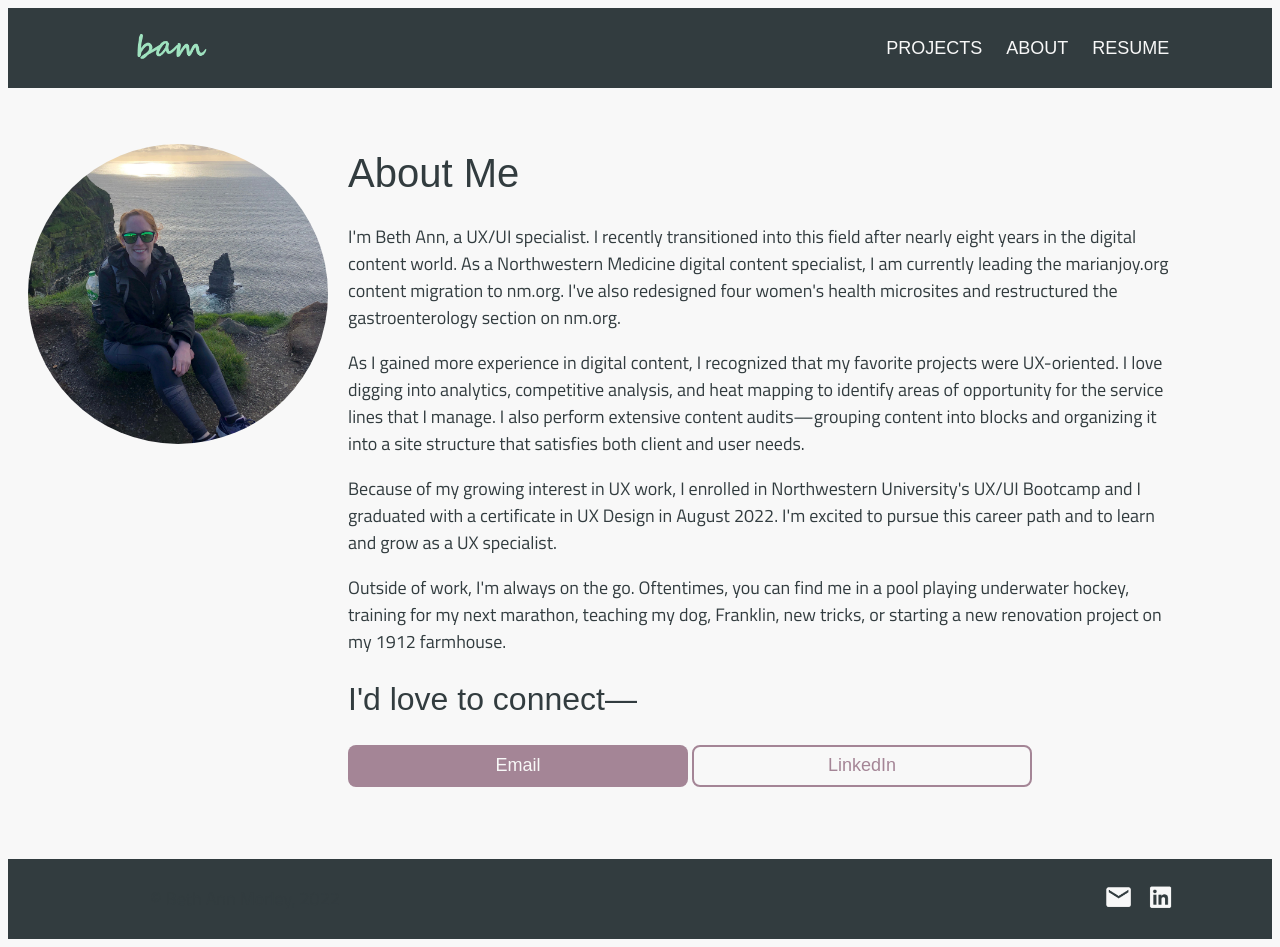
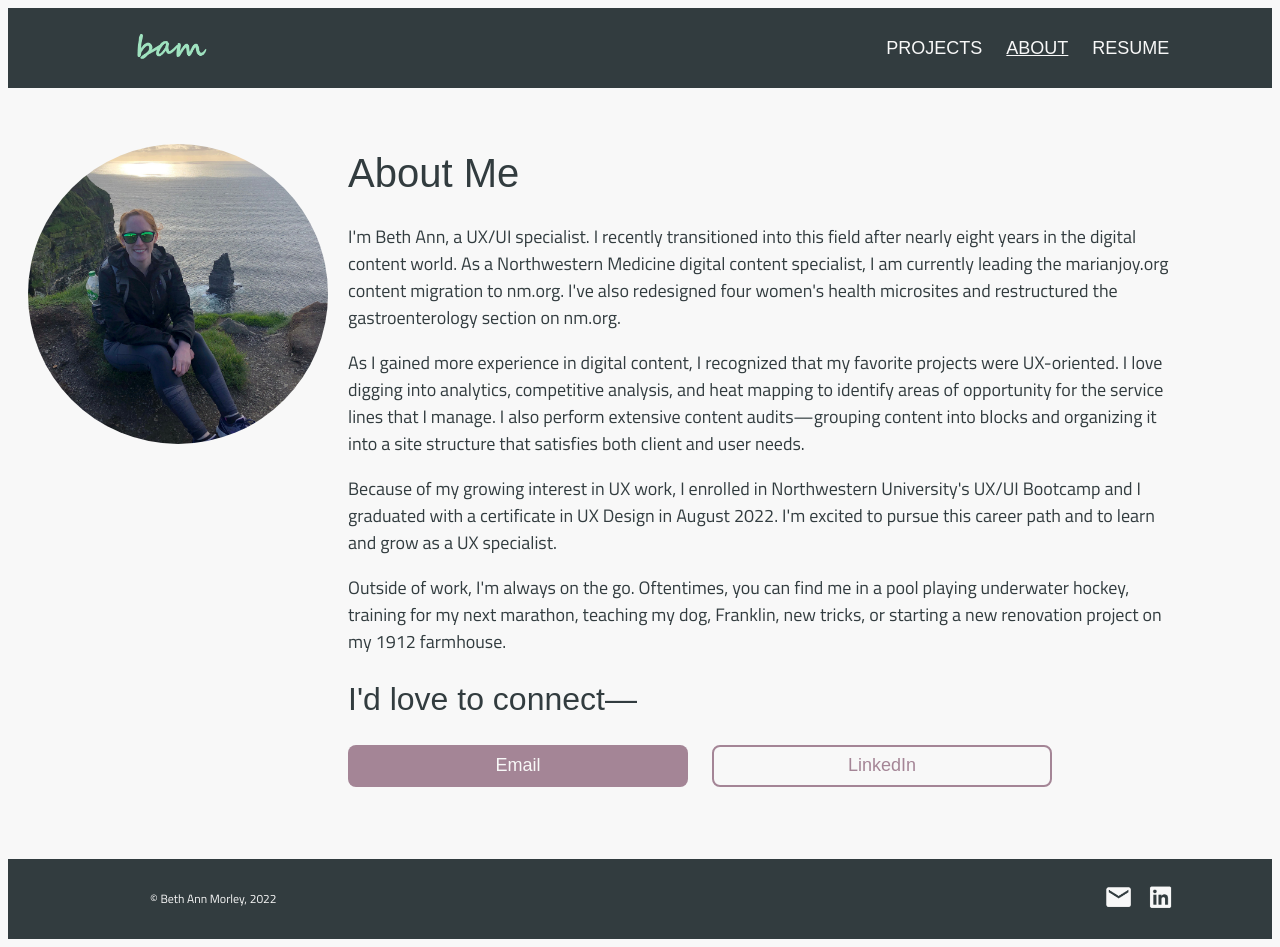
Before and after one commit to Bamorley/UX_UI_HW_17, a plain HTML site: page about.html in a window 1280 px wide. Drawn offline with Linux system fonts and the light colour scheme; a web font is replaced by a local one.

Commit message:
updated nav links

```diff
--- a/about.html
+++ b/about.html
@@ -13,7 +13,7 @@
             <nav>
             <ul>
                 <li><a href=index.html class="navLink">PROJECTS</a></li>
-                <li>ABOUT</li>
+                <li><span style="text-decoration: underline">ABOUT</span></li>
                 <li>RESUME</li>
             </ul>
             </nav>
--- a/css/index.css
+++ b/css/index.css
@@ -154,6 +154,7 @@ button {
     text-align: center;
     font-size: 18px;
     border-radius: 8px;
+    margin-right: 20px;
 }
 button:hover {
     background-color: #C2ADBC;
@@ -183,7 +184,7 @@ footer {
     align-items: center;
     justify-content: space-between;
 }
-.copyright {
+.copyright p {
     margin-left: 142px;
     color: #F8F8F8;
     font-family: 'Titillium Web', sans-serif;
```
Also changed, not shown: index.html (+1 -1 lines).
